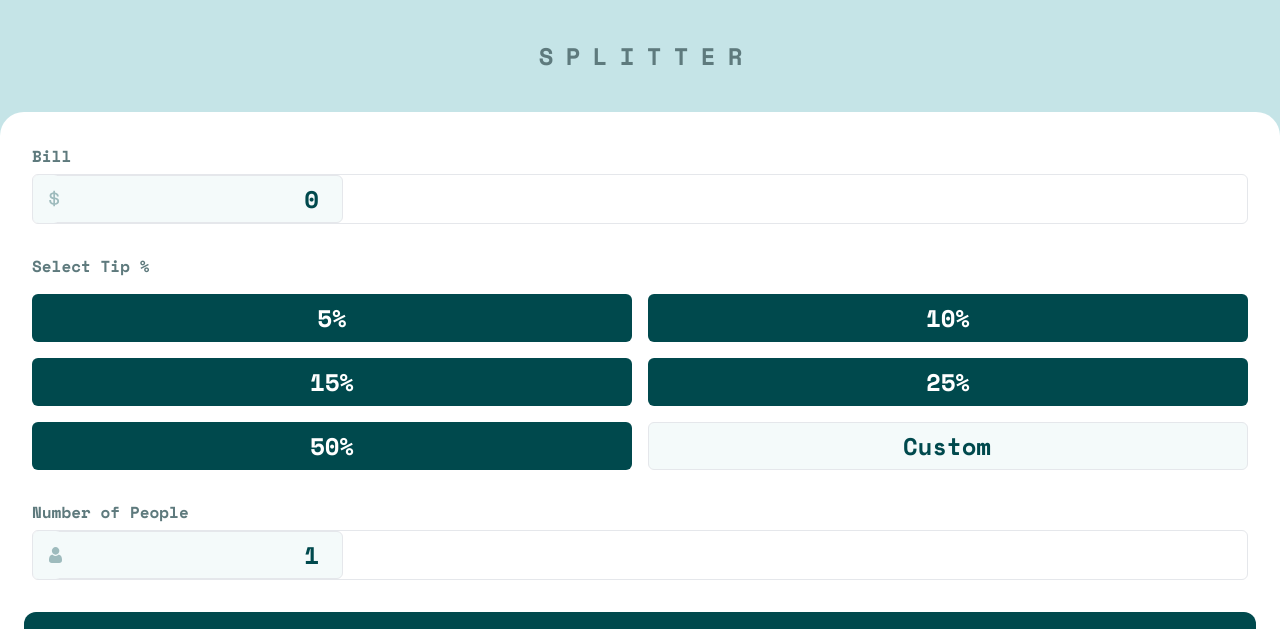
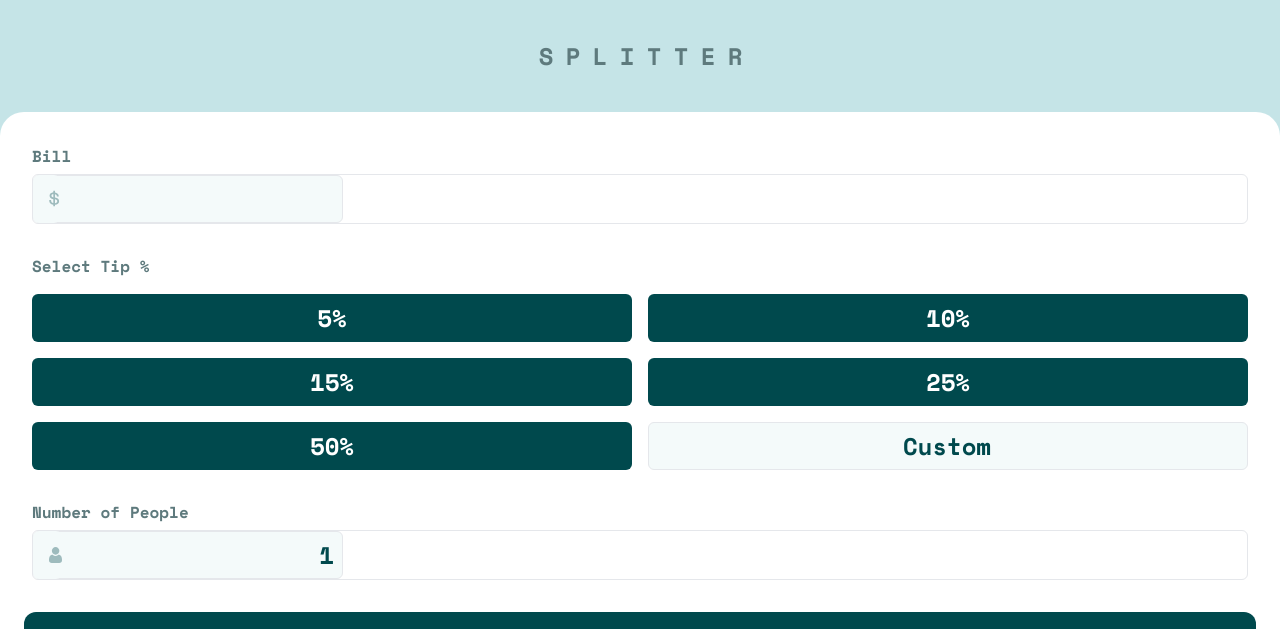
Before and after one commit to rafaelrendonx/tip-calculator, a React (Vite) app: page / in a window 1280 px wide. Shown: the top 629 px of the page. Built offline with nearby package versions, Linux system fonts and the light colour scheme.

Commit message:
Cambio de inputs a tipo number

```diff
--- a/src/App.jsx
+++ b/src/App.jsx
@@ -4,14 +4,15 @@ function App() {
 
   //const tips = [5, 10, 15, 25, 50]
 
-  const [bill, setBill] = useState(0)
+  const [bill, setBill] = useState('')
   const [people, setPeople] = useState(1)
   const [tip, setTip] = useState(0)
   const [selectedTip, setSelectedTip] = useState(-1)
   const [customTip, setCustomTip] = useState('')
 
   const handleBill = (event) => {
-    setBill(event.target.value)
+    const billValue = Number(event.target.value)
+    setBill(billValue)
   }
 
   const handlePeople = (event) => {
@@ -40,8 +41,8 @@ function App() {
   }
 
   const handleReset = () => {
-    setBill(0)
-    setPeople(1)
+    setBill('')
+    setPeople('')
     setTip(0)
     setSelectedTip(-1)
     setCustomTip('')
@@ -102,7 +103,7 @@ function App() {
             </div>
 
             <div className="relative rounded-md border">
-              <input type="number" value={bill} onChange={handleBill} id="bill" min="0" maxLength={6}
+              <input type="phone" value={bill} onChange={handleBill} id="bill" min="0" maxLength={6}
                 className="rounded-md py-[6.75px] bg-very-light-grayish-cyan text-very-dark-cyan text-2xl text-right pr-2 focus:outline-none focus:ring focus:ring-strong-cyan border desktop:pt-[6px] desktop:pl-[64px]" />
               <div className="absolute inset-y-0 pl-4 flex items-center pointer-events-none bg-very-light-grayish-cyan rounded-md desktop:pl-5">
                 <svg xmlns="http://www.w3.org/2000/svg" width="11" height="17">
@@ -154,10 +155,10 @@ function App() {
 
             <div className="relative rounded-md border">
               {people === 0 ?
-                <input type="number" value={people} onChange={handlePeople} id="people" min="0"
+                <input type="phone" value={people} onChange={handlePeople} id="people" min="0"
                   className="rounded-md py-[6.75px] bg-very-light-grayish-cyan text-very-dark-cyan text-2xl text-right pr-2 focus:outline-none focus:ring focus:ring-red-400 border desktop:pt-[6px] desktop:pl-16" />
                 :
-                <input type="number" value={people} onChange={handlePeople} id="people" min="0"
+                <input type="phone" value={people} onChange={handlePeople} id="people" min="0"
                   className="rounded-md py-[6.75px] bg-very-light-grayish-cyan text-very-dark-cyan text-2xl text-right pr-2 focus:outline-none focus:ring focus:ring-strong-cyan border desktop:pt-[6px] desktop:pl-16" />}
 
               <div className="absolute inset-y-0 pl-4 flex items-center pointer-events-none bg-very-light-grayish-cyan rounded-md desktop:pl-5">
```
